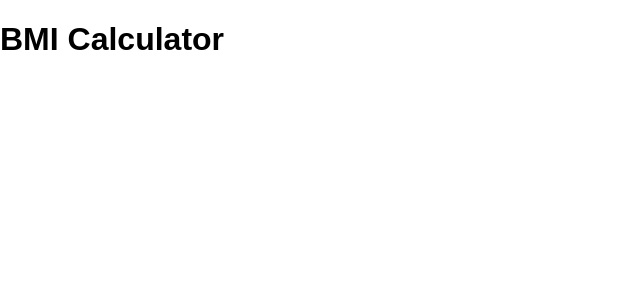
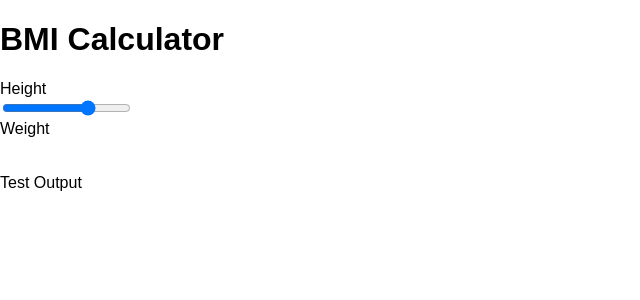
Before and after one commit to MikeLegemah5799/react-bmi-calculator-app, a React (Create React App) app in the folder bmi-calculator/: page / in a window 1280 px wide. Shown: the top 300 px of the page, without its empty margins (0-640 px from the left). Built offline with nearby package versions, Linux system fonts and the light colour scheme.

Commit message:
Adding state changes and values

```diff
--- a/bmi-calculator/src/App.js
+++ b/bmi-calculator/src/App.js
@@ -1,6 +1,7 @@
 import React, { Component } from 'react';
-
 import './App.css';
+import Range from './components/Range';
+import Output from './components/Output';
 
 class App extends Component {
 
@@ -14,11 +15,28 @@ constructor(props){
   }
 }
 
+  heightChange(height){
+    this.setState({height:height}, function(){
+      console.log(this.state);
+    });
+  }
+
+
   render() {
     return (
       <div className="App">
         <h1>BMI Calculator</h1>
-        <form></form>
+        <form>
+          <div>
+            <label>Height</label>
+            <Range value={this.state.height} onChange={this.heightChange.bind(this)} />
+          </div>
+          <div>
+            <label>Weight</label>
+          </div>
+        </form>
+        <br /> <br />
+        <Output />
       </div>
     );
   }
--- a/bmi-calculator/src/components/Output.js
+++ b/bmi-calculator/src/components/Output.js
@@ -4,7 +4,7 @@ class Output extends Component {
   render() {
     return (
       <div className="output">
-
+        Test Output
       </div>
     );
   }
--- a/bmi-calculator/src/components/Range.js
+++ b/bmi-calculator/src/components/Range.js
@@ -1,10 +1,32 @@
 import React, { Component } from 'react';
 
 class Range extends Component {
+
+  constructor(props) {
+    super(props);
+    this.state = {
+      value:props.value
+    }
+  }
+
+  static defaultProps = {
+    min:0,
+    max:245,
+    step: 1
+  }
+
+  onChange(event){
+    console.log(event.target.value);
+    this.props.onChange(this.state.value);
+    this.setState({value:event.target.value});
+  }
+
   render() {
     return (
       <div className="range">
-
+        <input
+          type="range"
+          value={this.state.value} min={this.props.min} max={this.props.max} step={this.props.step} onChange={this.onChange.bind(this)} />
       </div>
     );
   }
```
Also changed, not shown: 1 other file (tests, documents, lock files or other folders).
